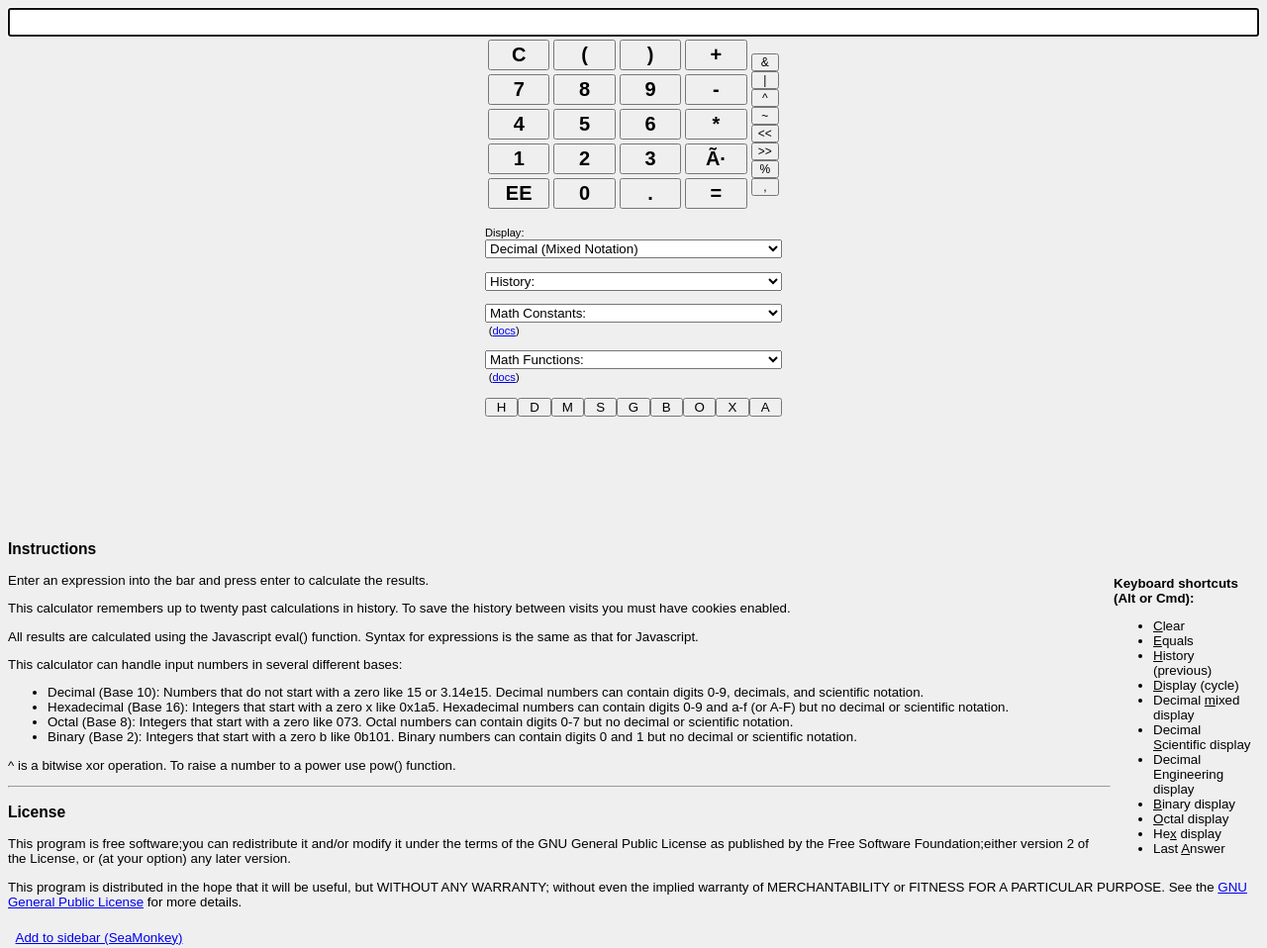
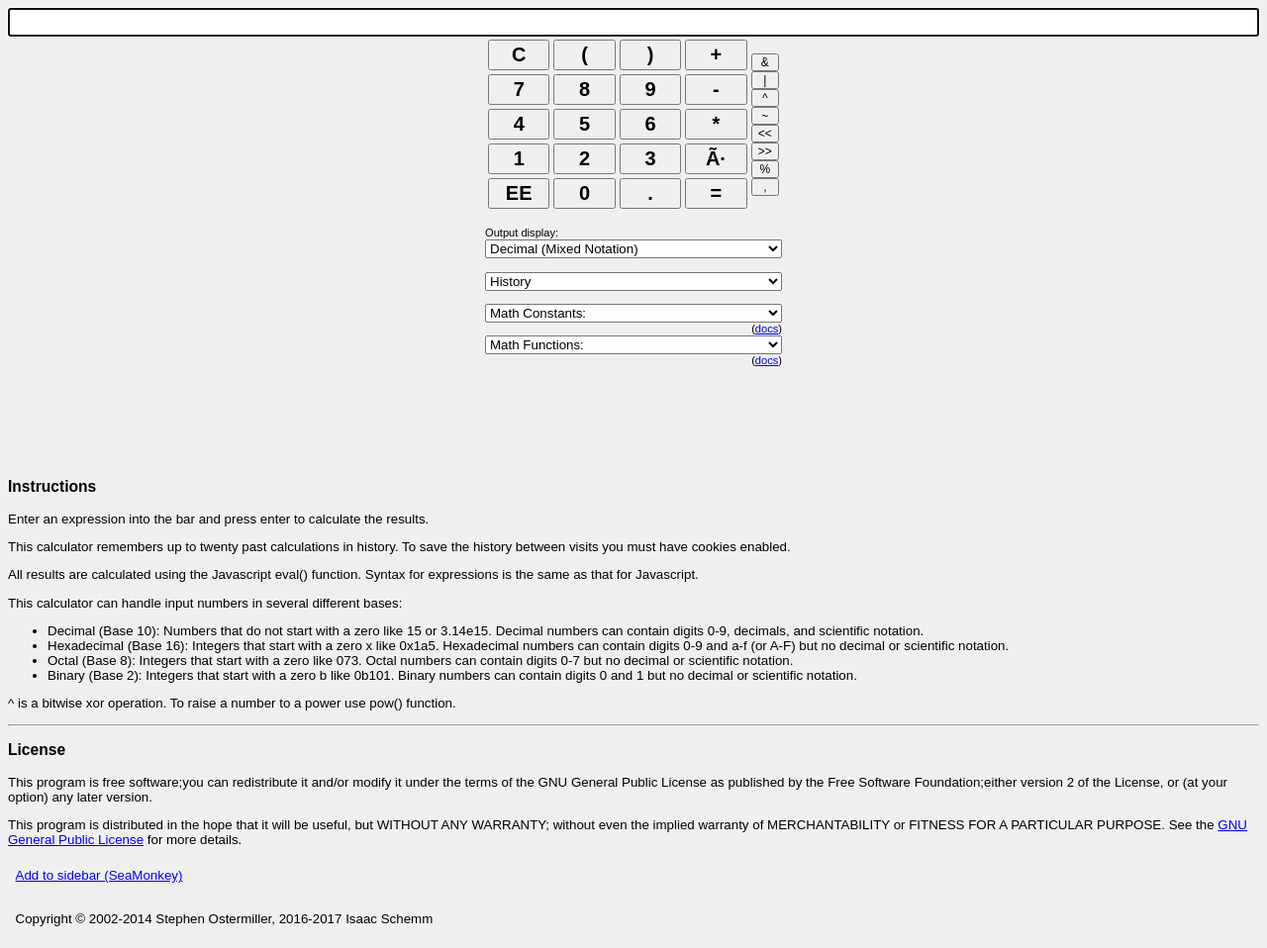
Before and after one commit to IsaacSchemm/calculator-sidebar, a plain HTML site: page index.html in a window 1280 px wide. Shown: the top 958 px of the page at 99% size. Drawn offline with Linux system fonts and the light colour scheme.

Commit message:
Remove keyboard shortcuts

```diff
--- a/index.html
+++ b/index.html
@@ -57,7 +57,7 @@ in your browser's preferences and then reload this page if you wish to use this
 <td><input value="=" class="equal" accesskey="e" onclick="do_calculation();" title="Enter (Alt-e)" type="button"></td>
 </tr></tbody></table>
 <div class="options">
-<p><small>Display:</small><br>
+<p><small>Output display:</small><br>
 <select name="display" class="display" onchange="display_result();save_calc();" title="(Alt-d)">
 <option selected="selected">Decimal (Mixed Notation)
 </option><option>Decimal (Scientific Notation)
@@ -67,7 +67,7 @@ in your browser's preferences and then reload this page if you wish to use this
 </option><option>Binary
 </option></select></p>
 <p><select name="history" class="history" onchange="if(this.selectedIndex>0)set_calc(this.options[this.selectedIndex].text);" title="View previous entries (Alt-h)">
-<option selected="selected">History:
+<option selected="selected">History
 </option><option></option><option></option><option></option><option></option><option></option><option></option><option></option><option></option><option>
 </option><option></option><option></option><option></option><option></option><option></option><option></option><option></option><option></option><option></option><option>
 </option></select></p>
@@ -82,7 +82,7 @@ in your browser's preferences and then reload this page if you wish to use this
 </option><option value="PI ">&#960;
 </option><option value="SQRT1_2 ">sqrt(1/2)
 </option><option value="SQRT2 ">sqrt(2)
-</option></select>&nbsp;<small>(<a target="_blank" href="http://ostermiller.org/calc/calcdoc.html#constants">docs</a>)</small></p>
+</option></select><small style="float: right">(<a target="_blank" href="http://ostermiller.org/calc/calcdoc.html#constants">docs</a>)</small></p>
 <p><select name="mathFunctions" class="mathFunctions" onchange="append_calc(this.options[this.selectedIndex].value,0);this.selectedIndex=0;">
 <option selected="selected">Math Functions:
 </option><option value="abs(">abs
@@ -104,39 +104,13 @@ in your browser's preferences and then reload this page if you wish to use this
 </option><option value="sin(">sin
 </option><option value="sqrt(">sqrt
 </option><option value="tan(">tan
-</option></select>&nbsp;<small>(<a target="_blank" href="http://ostermiller.org/calc/calcdoc.html#functions">docs</a>)</small></p>
-<p class="keyshortcut"><input value="H" accesskey="h" class="keyshortcut" onclick="display_nextHistory();" type="button">
-<input value="D" accesskey="d" class="keyshortcut" onclick="next_display_method();" type="button">
-<input value="M" accesskey="m" class="keyshortcut" onclick="display_method(0);" type="button">
-<input value="S" accesskey="s" class="keyshortcut" onclick="display_method(1);" type="button">
-<input value="G" accesskey="g" class="keyshortcut" onclick="display_method(2);" type="button">
-<input value="B" accesskey="b" class="keyshortcut" onclick="display_method(5);" type="button">
-<input value="O" accesskey="o" class="keyshortcut" onclick="display_method(4);" type="button">
-<input value="X" accesskey="x" class="keyshortcut" onclick="display_method(3);" type="button">
-<input value="A" accesskey="a" class="keyshortcut" onclick="append_calc('ans ',0);" type="button"></p>
+</option></select><small style="float: right">(<a target="_blank" href="http://ostermiller.org/calc/calcdoc.html#functions">docs</a>)</small></p>
 </div>
 </form>
 
 <div class="hide_in_sidebar">
 	<div style="height:1in;"></div>
 	<h3>Instructions</h3>
-
-	<table summary="List of keyboard shortcuts" align="right" border="0" hspace="20" vspace="20" width="150"><tbody><tr><td>
-	<b>Keyboard shortcuts (Alt or Cmd):</b><br>
-	<ul>
-	<li><u>C</u>lear</li>
-	<li><u>E</u>quals</li>
-	<li><u>H</u>istory (previous)</li>
-	<li><u>D</u>isplay (cycle)</li>
-	<li>Decimal <u>m</u>ixed display</li>
-	<li>Decimal <u>S</u>cientific display</li>
-	<li>Decimal En<u>g</u>ineering display</li>
-	<li><u>B</u>inary display</li>
-	<li><u>O</u>ctal display</li>
-	<li>He<u>x</u> display</li>
-	<li>Last <u>A</u>nswer</li>
-	</ul>
-	</td></tr></tbody></table>
 
 	<p>Enter an expression into the bar and press enter to calculate the results.  </p>
 
--- a/sidebar.css
+++ b/sidebar.css
@@ -26,16 +26,6 @@ input.line {
 	width: 100%;
 	box-sizing: border-box;
 }
-p.keyshortcut {
-	width: 100%;
-	display: flex;
-	flex-direction: row;
-}
-input.keyshortcut {
-	padding: 0;
-	width: 4px;
-	flex: 1 1 auto;
-}
 .keypad, .options, select {
 	width: 100%;
 	max-width: 300px;
```
